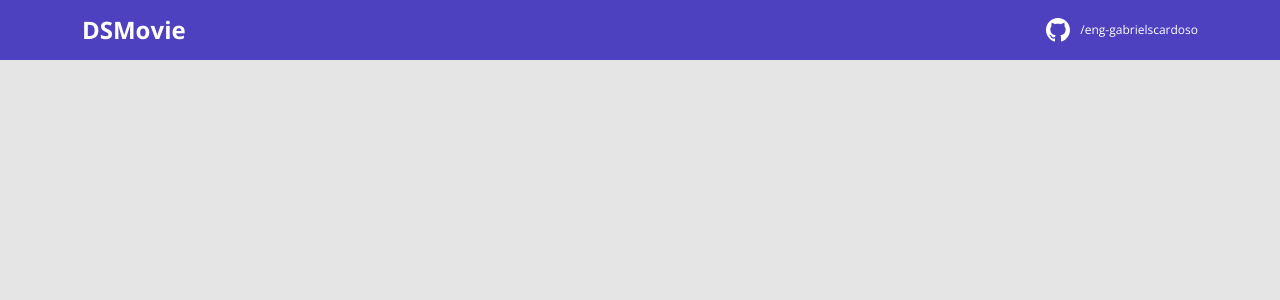
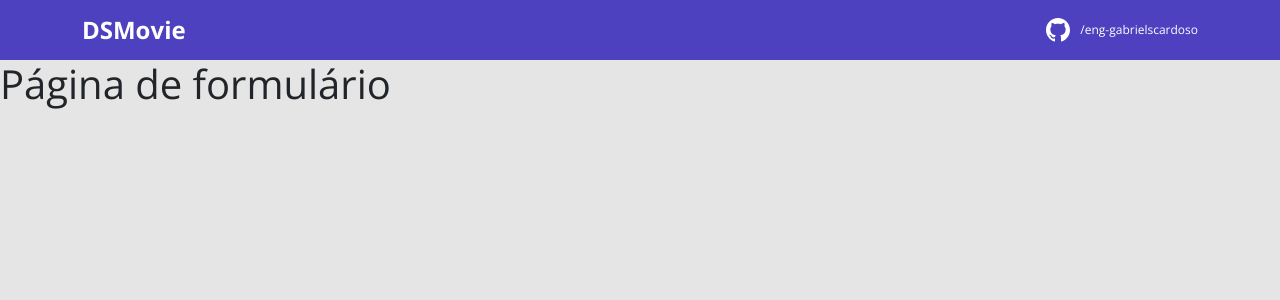
Before and after one commit to eng-gabrielscardoso/dsmovie, a React (Create React App) app in the folder frontend/: page /form/1 in a window 1280 px wide. Shown: the top 300 px of the page. Built offline with nearby package versions, Linux system fonts and the light colour scheme.

Commit message:
feat: routes

```diff
--- a/frontend/package.json
+++ b/frontend/package.json
@@ -10,9 +10,11 @@
     "@types/node": "^16.7.13",
     "@types/react": "^17.0.20",
     "@types/react-dom": "^17.0.9",
+    "@types/react-router-dom": "5.3.2",
     "bootstrap": "5.1.3",
     "react": "^17.0.2",
     "react-dom": "^17.0.2",
+    "react-router-dom": "6.2.1",
     "react-scripts": "5.0.0",
     "typescript": "^4.4.2",
     "web-vitals": "^2.1.0"
--- a/frontend/src/App.tsx
+++ b/frontend/src/App.tsx
@@ -1,10 +1,24 @@
 import React from 'react';
-
-import Navbar from './components/navbar/Navbar';
+import {
+  BrowserRouter,
+  Routes,
+  Route
+} from "react-router-dom";
+import Listing from 'pages/listing/Listing';
+import Form from 'pages/form/Form';
+import Navbar from "components/navbar/Navbar";
 
 function App() {
   return (
-    <Navbar />
+    <BrowserRouter>
+      <Navbar />
+      <Routes>
+        <Route path="/" element={<Listing />} />
+        <Route path="/form">
+          <Route path=":movieId" element={<Form />} />
+        </Route>
+      </Routes>
+    </BrowserRouter>
   );
 }
 
--- /dev/null
+++ b/frontend/src/pages/form/Form.tsx
@@ -0,0 +1,9 @@
+import React from 'react';
+
+function Form() {
+  return(
+    <h1>Página de formulário</h1>
+  );
+};
+
+export default Form;
--- /dev/null
+++ b/frontend/src/pages/listing/Listing.tsx
@@ -0,0 +1,9 @@
+import React from 'react';
+
+function Listing(){
+  return(
+    <h1>Página de listagem</h1>
+  );
+};
+
+export default Listing;
```
Also changed, not shown: 1 other file (tests, documents, lock files or other folders).
